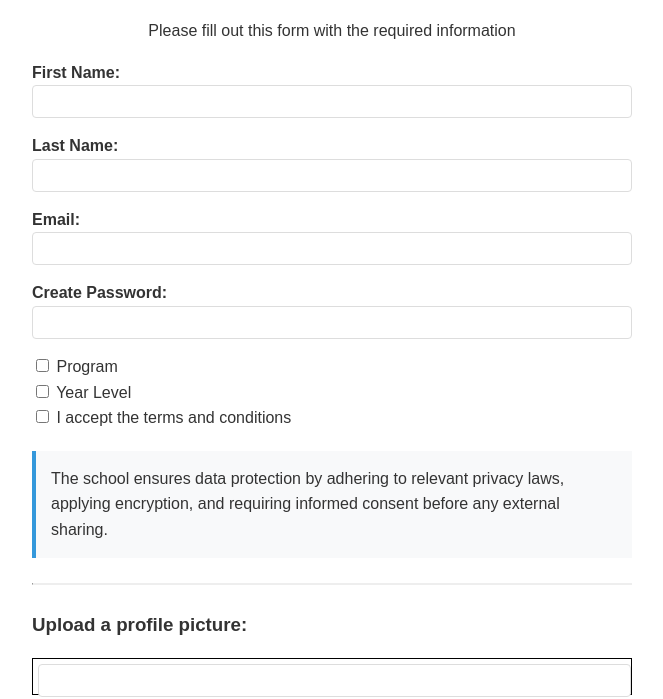
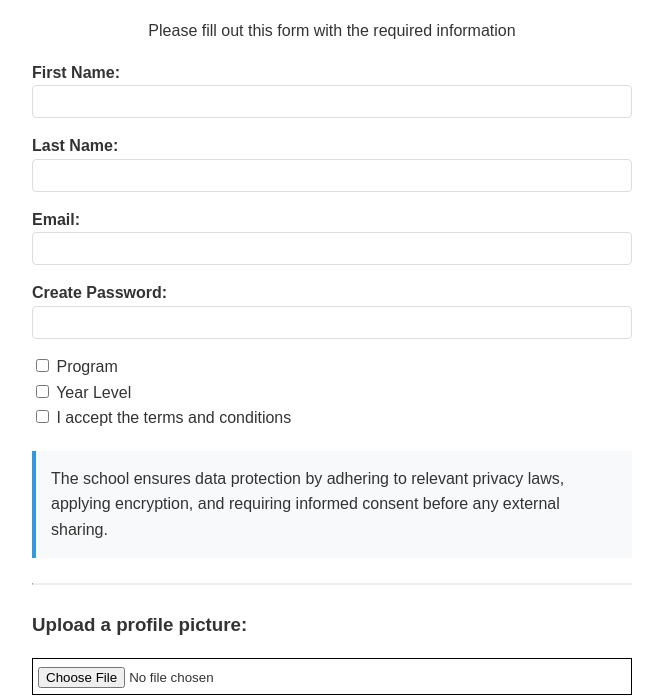
Before and after one commit to arbeyn/formreg, a plain HTML site: page index.html in a window 1280 px wide. Shown: the part 108-807 px from the top of the page, without its empty margins (308-971 px from the left). Drawn offline with Linux system fonts and the light colour scheme.

Commit message:
changed input type text to file

```diff
--- a/index.html
+++ b/index.html
@@ -53,7 +53,7 @@
         <h3>Upload a profile picture:</h3>
         <div class="file-upload">
 
-            <input type="text" id="file" No file chosen>
+            <input type="file" id="file" No file chosen>
         </div>
 
         <div class="form-group">
```
